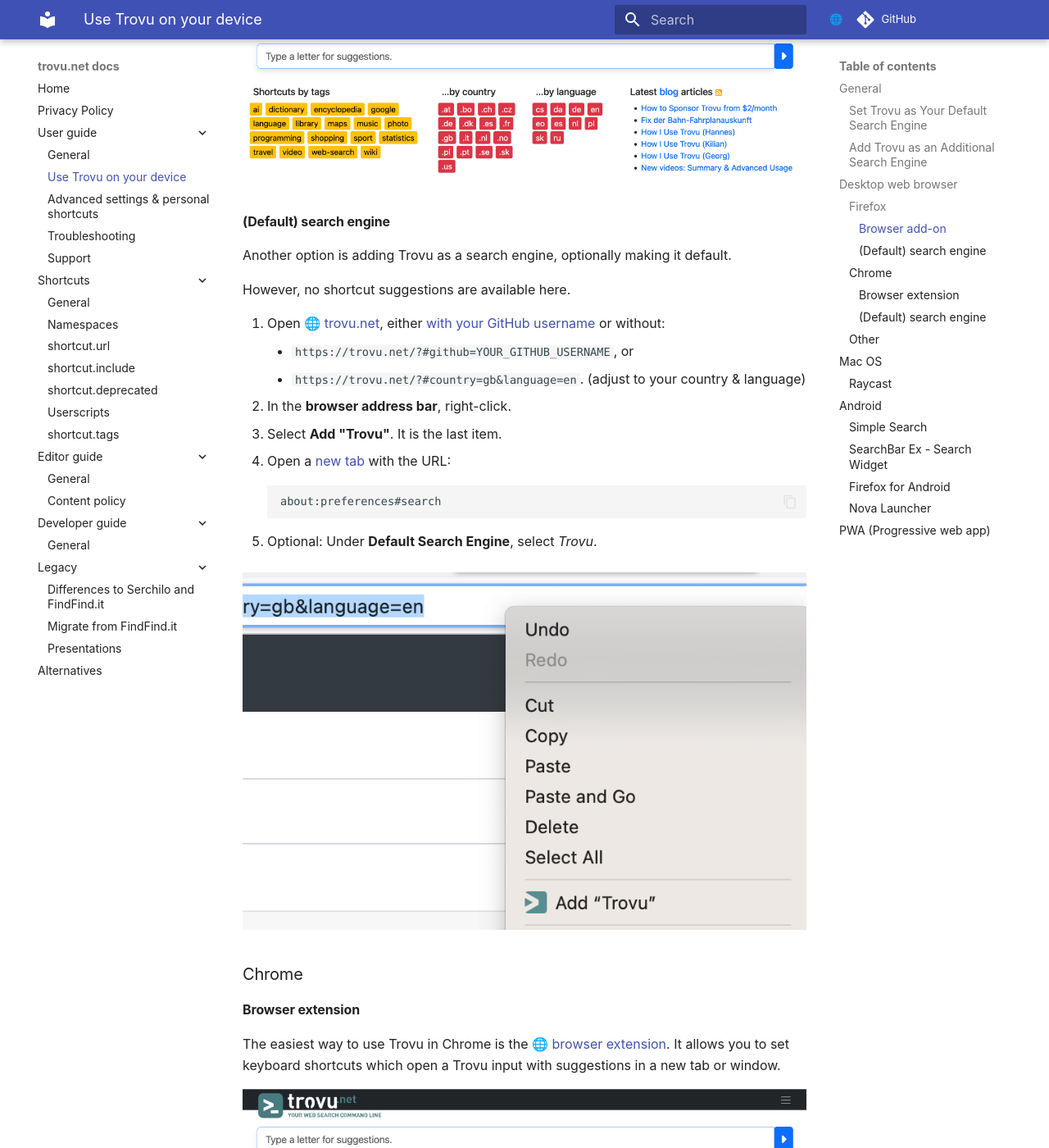
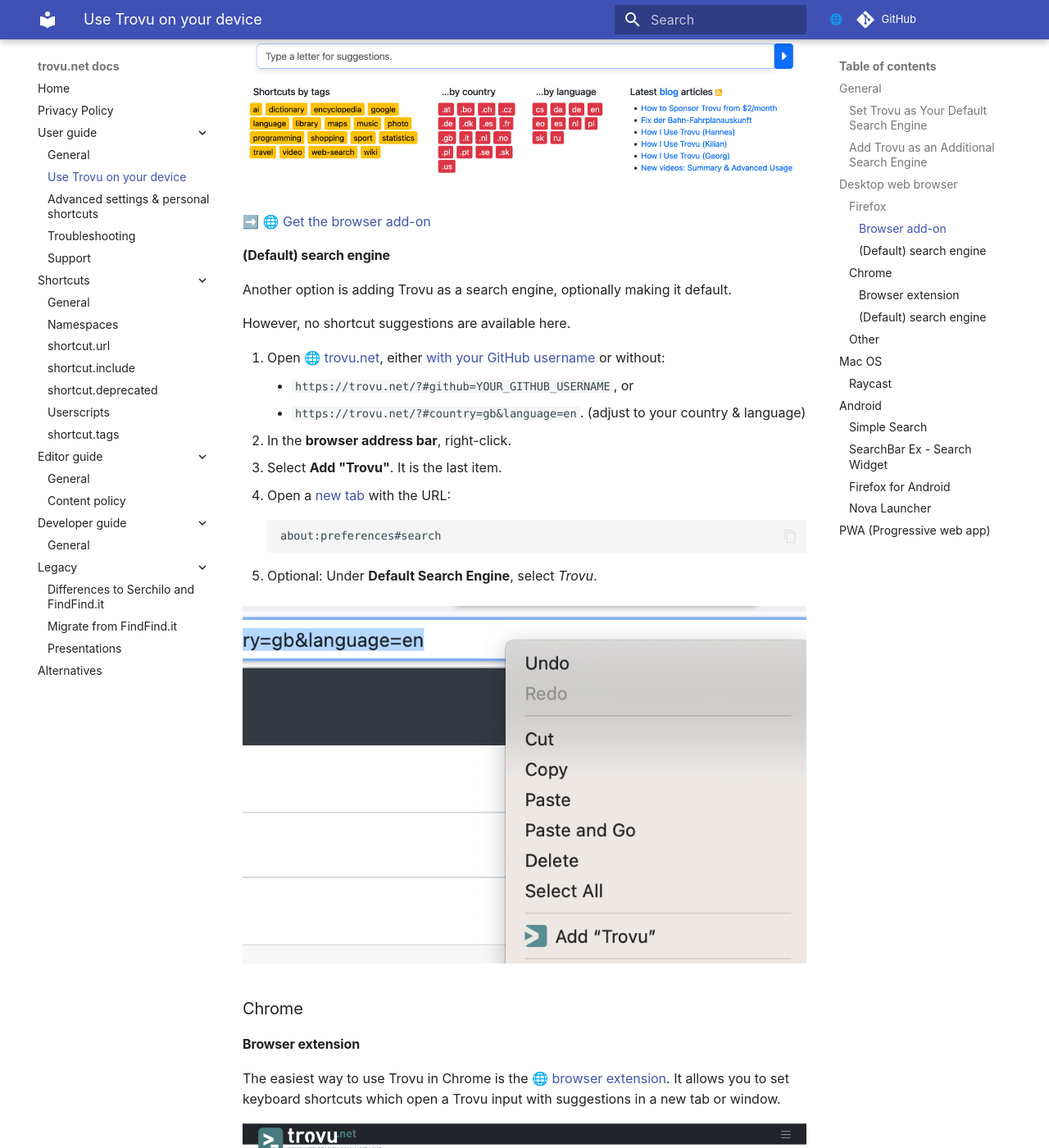
Before and after one commit to trovu/trovu, an MkDocs documentation site: the page built from docs/users/integration.md, in a window 1280 px wide and 1400 px high, scrolled down 1006 px. Shown: the whole window at 82% size. Built offline with MkDocs 1.6.1 and Material for MkDocs 9.7.7, drawn with Linux system fonts in a browser that asks for light colours; comment, search, counter and statistics services are not loaded; some of the changed text lies outside the part shown.

Commit message:
Add CTA.

```diff
--- a/docs/users/integration.md
+++ b/docs/users/integration.md
@@ -28,6 +28,8 @@
 
 ![Screenshot](img/web-ext.png)
 
+➡️ [Get the browser add-on](https://addons.mozilla.org/firefox/addon/trovu/)
+
 #### (Default) search engine
 
 Another option is adding Trovu as a search engine, optionally making it default.
@@ -54,6 +56,8 @@
 The easiest way to use Trovu in Chrome is the [browser extension](https://chromewebstore.google.com/detail/trovunet/iadcllehbnbepkalhgljhdfhjbkgkajo). It allows you to set keyboard shortcuts which open a Trovu input with suggestions in a new tab or window.
 
 ![Screenshot](img/web-ext.png)
+
+➡️ [Get the browser extension](https://chromewebstore.google.com/detail/trovunet/iadcllehbnbepkalhgljhdfhjbkgkajo)
 
 #### (Default) search engine
 
```
